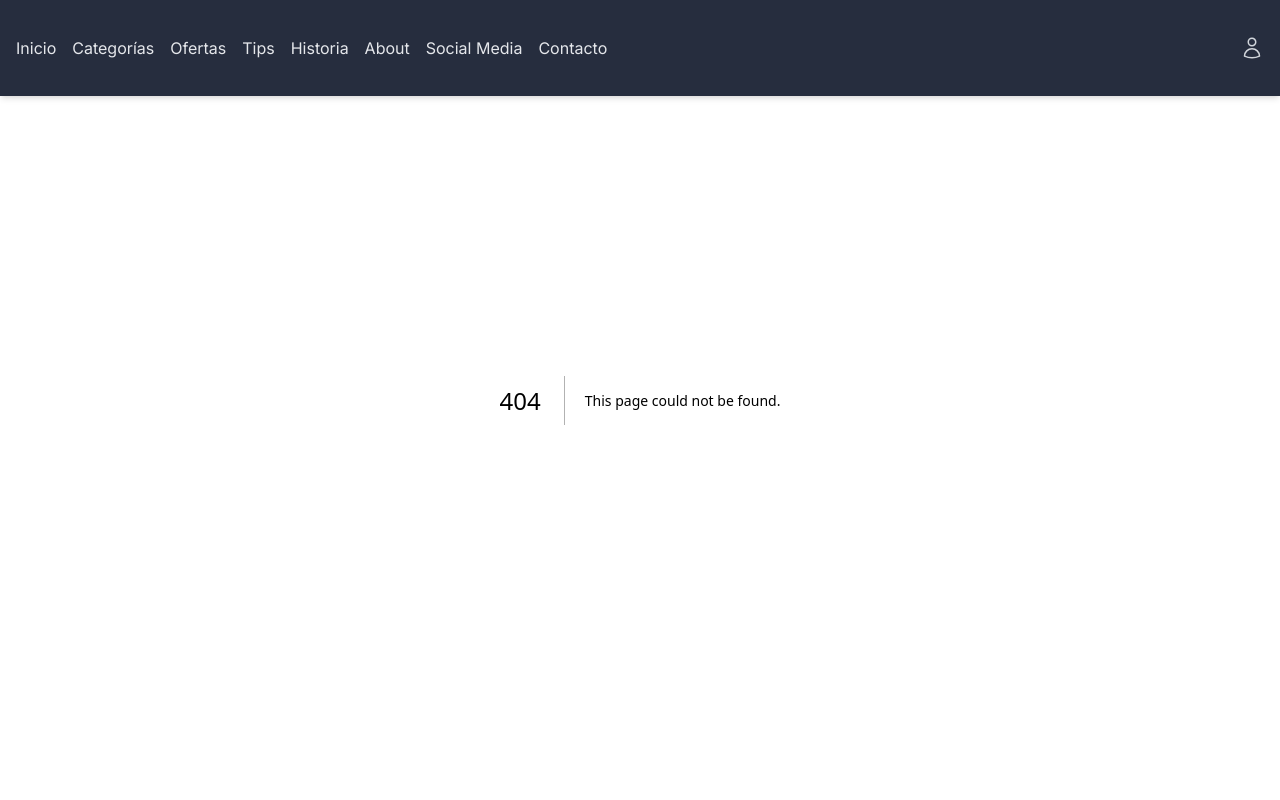
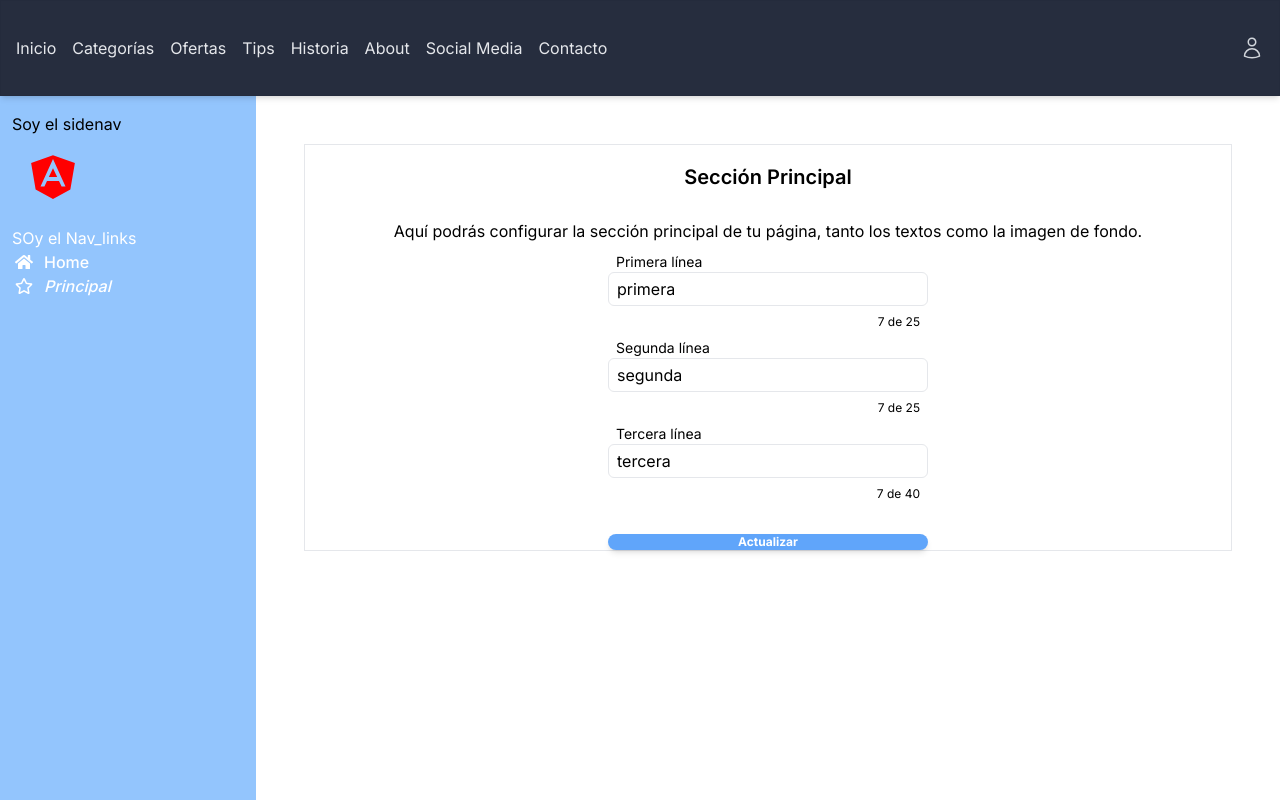
Before and after one commit to fsquaglia/commerce, a Next.js app: page /dashboard/main in a window 1280 px wide. Before the commit this address had no page. Shown: the top 800 px of the page. Built offline with nearby package versions, Linux system fonts and the light colour scheme.

Commit message:
probando componente de dashboard

```diff
--- a/src/app/dashboard/layout.js
+++ b/src/app/dashboard/layout.js
@@ -4,11 +4,13 @@ export default function Layout({ children }) {
   return (
     <div>
       <div className="border h-24"></div>
-      <div className="flex flex-col md:flex-row">
-        <div className="w-[300px] bg-sky-600">
+      <div className="flex h-screen flex-col md:flex-row md:overflow-hidden">
+        <div className="w-full flex-none md:w-64 bg-blue-300">
           <Sidenav />
         </div>
-        <div>{children}</div>
+        <div className="flex-grow p-6 md:overflow-y-auto md:p-12">
+          {children}
+        </div>
       </div>
     </div>
   );
--- /dev/null
+++ b/src/app/dashboard/main/page.js
@@ -0,0 +1,39 @@
+"use client";
+import HeaderCustomize from "@/ui/HeaderCustomize";
+import IntroCustomize from "@/ui/IntroCustomize";
+import Input from "@/ui/input";
+import ButtonDashboard from "@/ui/ButtonDashboard";
+
+export default function Page() {
+  const titulo = "Sección Principal";
+  const description =
+    "Aquí podrás configurar la sección principal de tu página, tanto los textos como la imagen de fondo.";
+
+  return (
+    <div className="container border flex flex-col justify-center text-center">
+      <HeaderCustomize titulo={titulo} />
+
+      <IntroCustomize description={description} />
+      <div className="flex justify-center">
+        <div className="w-80 flex flex-col">
+          <Input
+            labelText="Primera línea"
+            inputValue="primera"
+            charLimit={25}
+          />
+          <Input
+            labelText="Segunda línea"
+            inputValue="segunda"
+            charLimit={25}
+          />
+          <Input
+            labelText="Tercera línea"
+            inputValue="tercera"
+            charLimit={40}
+          />
+          <ButtonDashboard />
+        </div>
+      </div>
+    </div>
+  );
+}
--- a/src/components/offers/CardOffers.js
+++ b/src/components/offers/CardOffers.js
@@ -7,36 +7,32 @@ export default function CardOffers({
   priceOffer,
 }) {
   return (
-    <div>
-      <div className=" max-w-sm min-w-[300px] bg-white shadow-md rounded-3xl p-2 my-3 mx-2 cursor-pointer">
-        <div className="overflow-x-hidden rounded-2xl">
-          <img
-            className="h-40 rounded-2xl w-full object-cover"
-            src={
+    <div className=" max-w-sm min-w-[350px] bg-white shadow-md p-2 my-3 mx-2 cursor-pointer overflow-hidden">
+      <div
+        className=" relative h-[350px] w-full bg-cover bg-center "
+        style={{
+          backgroundImage: `url(${
             image
               ? image
               : "https://pixahive.com/wp-content/uploads/2020/10/Gym-shoes-153180-pixahive.jpg"
-            }
-            alt={`Oferta producto ${idOffer}`}
-          />
-        </div>
-        {/*sigue div Name y precio */}
-        <div className="bg-gradient-to-b from-transparent to-red-500 opacity-80 mt-4 pl-2 mb-2 flex justify-center border">
-          <div className="text-center">
-            <p className="text-lg font-semibold text-gray-900 mb-0">
+          })`,
+        }}
+      >
+        <div className="absolute inset-0 bg-gradient-to-b from-transparent to-gray-800 opacity-80"></div>
+        <div className="absolute inset-0 flex flex-col justify-end p-4 text-center ">
+          <p className="text-lg font-semibold text-gray-100 mb-0">
             {name || "Producto oferta"}
           </p>
           <div className="flex justify-around">
-              <p className="text-md text-gray-500 mt-0">
+            <p className="line-through text-md text-gray-100 mt-0">
               {price ? `$${price}` : "$0.00"}
             </p>
-              <p className="text-md text-gray-800 mt-0">
+            <p className="text-md text-gray-100 mt-0">
               {priceOffer ? `$${priceOffer}` : "$0.00"}
             </p>
           </div>
         </div>
       </div>
     </div>
-    </div>
   );
 }
--- a/src/components/offers/Offers.js
+++ b/src/components/offers/Offers.js
@@ -4,16 +4,15 @@ import { getOffersLandingFirestore } from "@/utils/firebase/fetchFirebase";
 
 export default async function Offers() {
   const dataOffer = await getOffersLandingFirestore();
-  console.log(dataOffer);
+
   return (
-    <div className="flex flex-col text-center justify-center bg-gray-100">
+    <div className="flex flex-col text-center justify-center bg-gray-100 pb-10">
       <div className="h-24"></div>
       <div className="my-6">
         <HeaderTitle titleText={"Nuestras mejores ofertas"} />
       </div>
 
-      <div className="flex justify-center bg-gray-100 p-4">
-        <div className="container grid grid-cols-1 sm:grid-cols-2 lg:grid-cols-3 gap-4 pb-20">
+      <div className="px-10 py-4 container sm:mx-auto flex flex-wrap justify-center items-center">
         {dataOffer && dataOffer.length > 0 ? (
           dataOffer.map((offer) => (
             <CardOffers
@@ -33,6 +32,5 @@ export default async function Offers() {
         )}
       </div>
     </div>
-    </div>
   );
 }
--- a/src/components/socialMedia/SocialMedia.js
+++ b/src/components/socialMedia/SocialMedia.js
@@ -11,7 +11,7 @@ export default async function SocialMedia({ socialMedia }) {
         }}
       >
         {/*div central */}
-        <div className="flex bg-slate-100 bg-opacity-90 w-3/12 h-[500px] items-center justify-center">
+        <div className="flex bg-slate-100 bg-opacity-90 w-1/2 md:w-5/12 lg:w-3/12 h-[500px] items-center justify-center">
           <div>
             <div className="w-20 h-1 bg-blue-400 mx-auto"></div>
             <p className="text-gray-80 text-3xl font-semibold my-4">
--- /dev/null
+++ b/src/ui/ButtonDashboard.js
@@ -0,0 +1,11 @@
+export default function ButtonDashboard() {
+  return (
+    <button
+      className="mt-6 block w-full select-none rounded-lg bg-blue-400 py-3 px-6 text-center align-middle font-sans text-xs font-bold uppercase text-white shadow-md shadow-blue-500/20 transition-all hover:shadow-lg hover:shadow-blue-500/40 focus:opacity-[0.85] focus:shadow-none active:opacity-[0.85] active:shadow-none disabled:pointer-events-none disabled:opacity-50 disabled:shadow-none"
+      type="button"
+      data-ripple-light="true"
+    >
+      Actualizar
+    </button>
+  );
+}
--- /dev/null
+++ b/src/ui/HeaderCustomize.js
@@ -0,0 +1,7 @@
+export default function HeaderCustomize({ titulo }) {
+  return (
+    <h2 className="block font-normal leading-tight text-blue-gray-400 leading-relaxed antialiased text-xl font-semibold my-4">
+      {titulo}
+    </h2>
+  );
+}
--- /dev/null
+++ b/src/ui/IntroCustomize.js
@@ -0,0 +1,7 @@
+export default function IntroCustomize({ description }) {
+  return (
+    <p className="my-2 block font-normal leading-tight text-blue-gray-400 leading-relaxed antialiased">
+      {description}
+    </p>
+  );
+}
--- /dev/null
+++ b/src/ui/input.js
@@ -0,0 +1,43 @@
+"use client";
+
+import React, { useState, useEffect } from "react";
+
+export default function Input({
+  labelText = "Label",
+  inputValue = "",
+  charLimit = 10,
+}) {
+  const [value, setValue] = useState(inputValue);
+
+  useEffect(() => {
+    setValue(inputValue);
+  }, [inputValue]);
+
+  const handleChange = (e) => {
+    if (e.target.value.length <= charLimit) {
+      setValue(e.target.value);
+    }
+  };
+
+  return (
+    <div className="flex flex-col">
+      <div className="flex flex-col text-left">
+        <label className="text-sm font-normal text-blue-gray-400 ps-2">
+          {labelText}
+        </label>
+        <input
+          className="h-10 rounded-md border border-blue-gray-200 bg-transparent font-sans font-normal text-blue-gray-700 outline outline-offset-2 px-2 py-1"
+          placeholder=""
+          value={value}
+          onChange={handleChange}
+          maxLength={charLimit}
+        />
+      </div>
+      <div className="flex justify-end p-2">
+        <span className="block text-right text-xs text-blue-gray-600">
+          {value.length} de {charLimit}
+        </span>
+      </div>
+    </div>
+  );
+}
--- /dev/null
+++ b/src/ui/nav_links.js
@@ -0,0 +1,34 @@
+"use client";
+import Link from "next/link";
+import { usePathname } from "next/navigation";
+import { FaHome, FaRegStar } from "react-icons/fa";
+
+const links = [
+  { name: "Home", href: "/dashboard", icon: FaHome },
+  { name: "Principal", href: "/dashboard/main", icon: FaRegStar },
+];
+
+export default function Nav_links() {
+  const pathname = usePathname();
+
+  return (
+    <div>
+      SOy el Nav_links
+      {links.map((link) => {
+        const LinkIcon = link.icon;
+        return (
+          <Link
+            key={link.name}
+            href={link.href}
+            className={`flex h-[48px] grow items-center justify-center gap-2 rounded-md p-3 text-md font-medium hover:bg-sky-100 hover:text-blue-600 md:flex-none md:justify-start md:p-2 md:px-3 ${
+              pathname === link.href ? "italic" : ""
+            }`}
+          >
+            <LinkIcon className="w-6" />
+            <p className="hidden md:block">{link.name}</p>
+          </Link>
+        );
+      })}
+    </div>
+  );
+}
--- a/src/ui/sidenav.js
+++ b/src/ui/sidenav.js
@@ -1,7 +1,23 @@
+import Nav_links from "./nav_links";
+import Link from "next/link";
+import { IoLogoAngular } from "react-icons/io";
+
 export default function Sidenav() {
   return (
-    <div className="h-[500px] shadow-lg">
-      <p>hola</p>
+    <div className="flex h-full flex-col px-3 py-4 md:px-2">
+      <p>Soy el sidenav</p>
+      <Link
+        className="mb-2 flex h-20 items-end justify-start rounded-md p-4 md:h-40"
+        href="/"
+      >
+        <div className="w-32 text-white md:w-40">
+          {/* Usar el tamaño correcto y clase de icono */}
+          <IoLogoAngular size={50} style={{ color: "red" }} />
+        </div>
+      </Link>
+      <div className="text-white">
+        <Nav_links />
+      </div>
     </div>
   );
 }
```
Also changed, not shown: 1 other file (tests, documents, lock files or other folders). Lines whose indentation alone changed are shown as unchanged.
